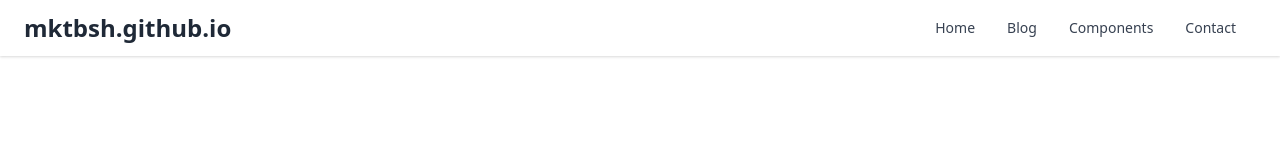
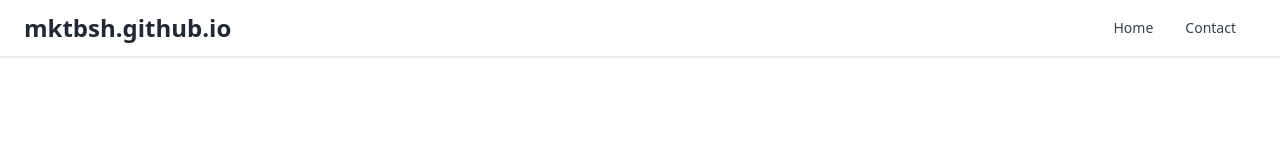
Before and after one commit to mktbsh/mktbsh.github.io, a Next.js app: page / in a window 1280 px wide. Shown: the top 157 px of the page. Built offline with nearby package versions, Linux system fonts and the light colour scheme.

Commit message:
Update NavBar.tsx
未作成ページへのリンクをコメントアウト

```diff
--- a/src/components/organisms/NavBar.tsx
+++ b/src/components/organisms/NavBar.tsx
@@ -25,9 +25,9 @@ const NavBar = () => {
               <div className={classNames(isOpen ? "block" : "hidden", "md:flex items-center")}>
                 <div className="flex flex-col mt-2 md:flex-row md:mt-0 md:mx-1">
                   <Link href="/" name="Home" />
-                  <Link href="/" name="Blog" />
-                  <Link href="/" name="Components" />
-                  <Link href="/" name="Contact" />
+                  {/* <Link href="/" name="Blog" /> */}
+                  {/* <Link href="/" name="Components" /> */}
+                  <Link href="/contact" name="Contact" />
                 </div>
               </div>
             </div>
```
